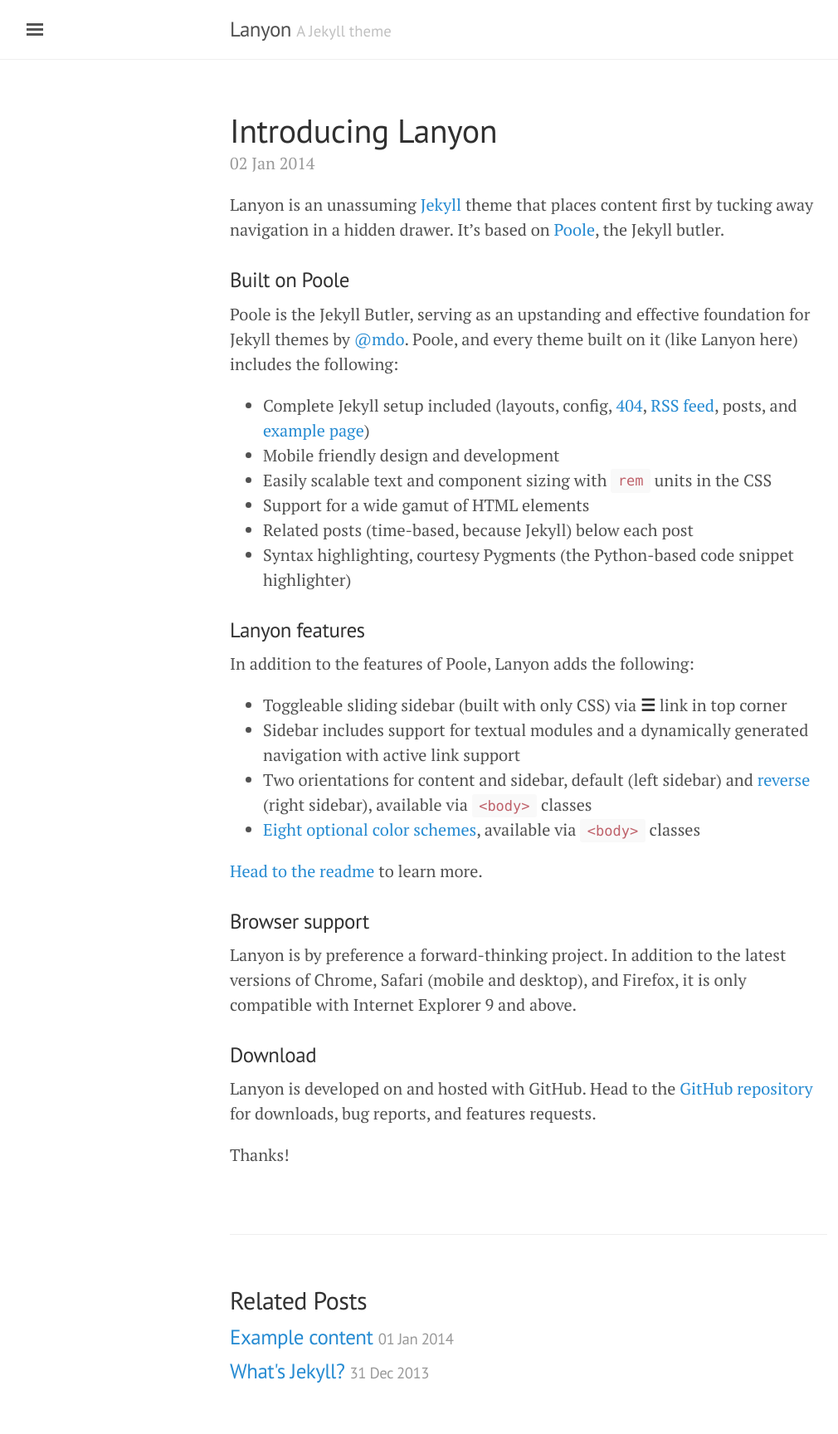
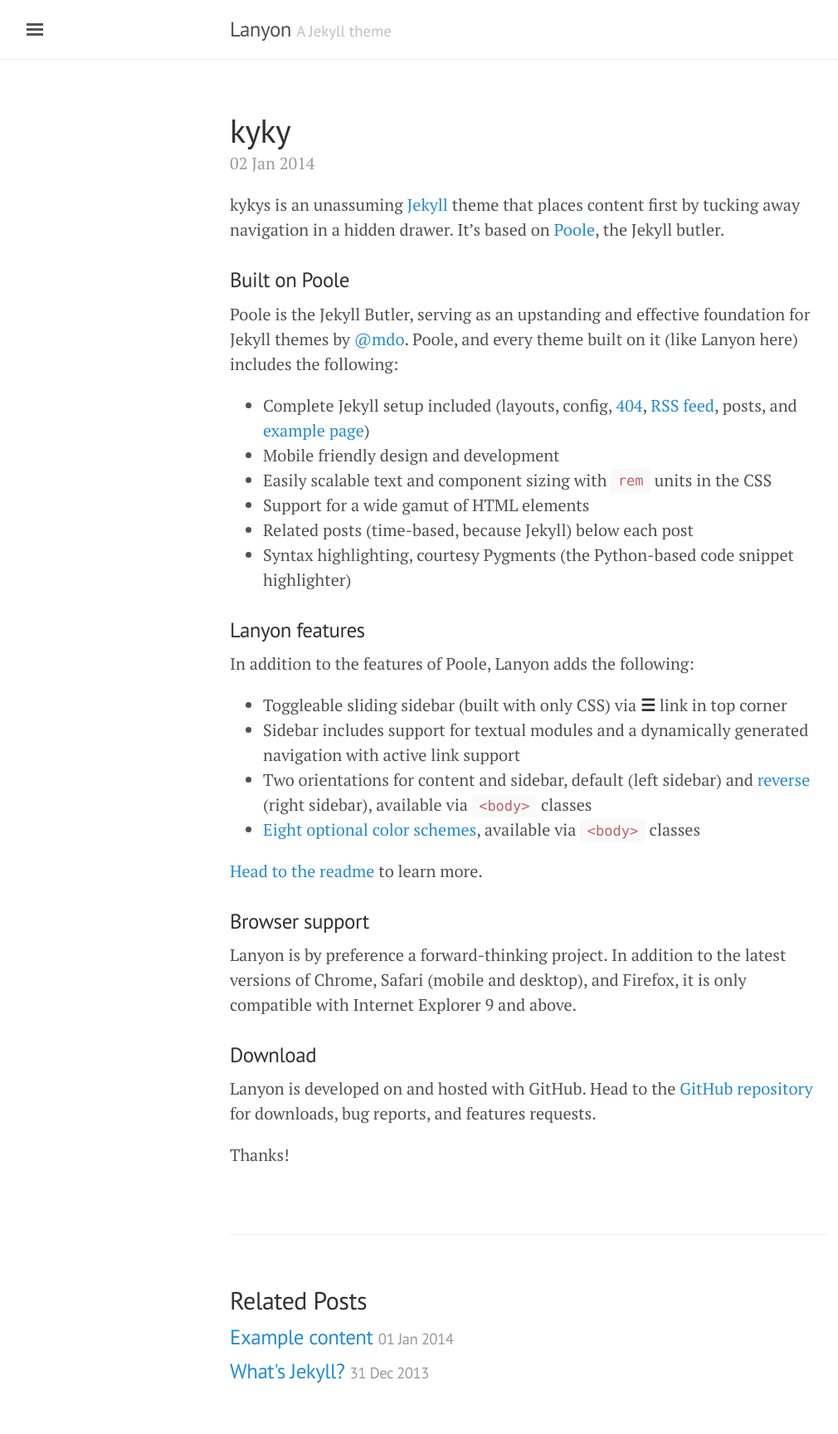
Before and after one commit to ghSites/san-set, a Jekyll site: the page built from _posts/2014-01-02-introducing-lanyon.md, in a window 1280 px wide. Shown: the whole page at 83% size, without its empty margins (3-1013 px from the left). Built offline with Jekyll 4.4.1, drawn with Linux system fonts in a browser that asks for light colours.

Commit message:
Updated 2014-01-02-introducing-lanyon.md

```diff
--- a/_posts/2014-01-02-introducing-lanyon.md
+++ b/_posts/2014-01-02-introducing-lanyon.md
@@ -1,9 +1,11 @@
 ---
 layout: post
-title: Introducing Lanyon
+title: kyky
+published: true
+kyky: kykys
 ---
 
-Lanyon is an unassuming [Jekyll](http://jekyllrb.com) theme that places content first by tucking away navigation in a hidden drawer. It's based on [Poole](http://getpoole.com), the Jekyll butler.
+kykys is an unassuming [Jekyll](http://jekyllrb.com) theme that places content first by tucking away navigation in a hidden drawer. It's based on [Poole](http://getpoole.com), the Jekyll butler.
 
 ### Built on Poole
 
```
